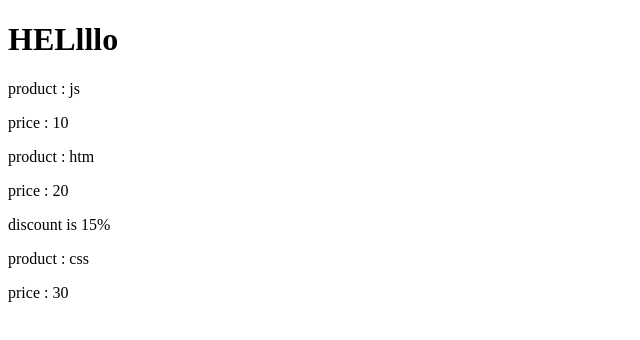
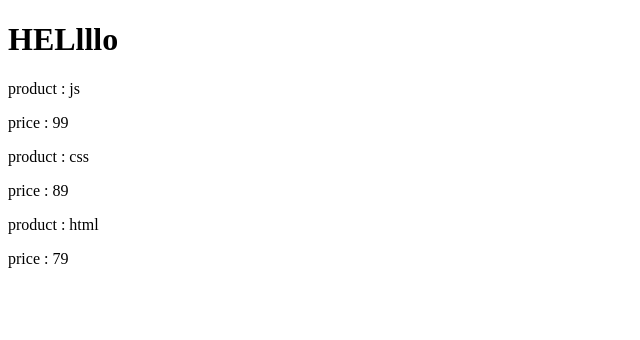
Before and after one commit to AliKouchekzade/first-app, a React (Create React App) app: page / in a window 1280 px wide. Shown: the top 340 px of the page, without its empty margins (0-640 px from the left). Built offline with nearby package versions, Linux system fonts and the light colour scheme; the HTML template or start-up script is replaced by a standard one.

Commit message:
Using Array.Map

```diff
--- a/src/App.js
+++ b/src/App.js
@@ -2,15 +2,19 @@ import React, { Component } from "react";
 import Product from "./components/product/Product";
 
 class App extends Component {
+  state = {
+    products: [
+      { title: "js", price: "99" },
+      { title: "css", price: "89" },
+      { title: "html", price: "79" },
+    ],
+  };
+
   render() {
     return (
       <div className="container">
         <h1>HELlllo</h1>
-        <Product name="js" price="10" />
-        <Product name="htm" price="20">
-          <p>discount is 15%</p>
-        </Product>
-        <Product name="css" price="30" />
+        {this.state.products.map(product => <Product name = {product.title} price = {product.price} />)}
       </div>
     );
   }
```
